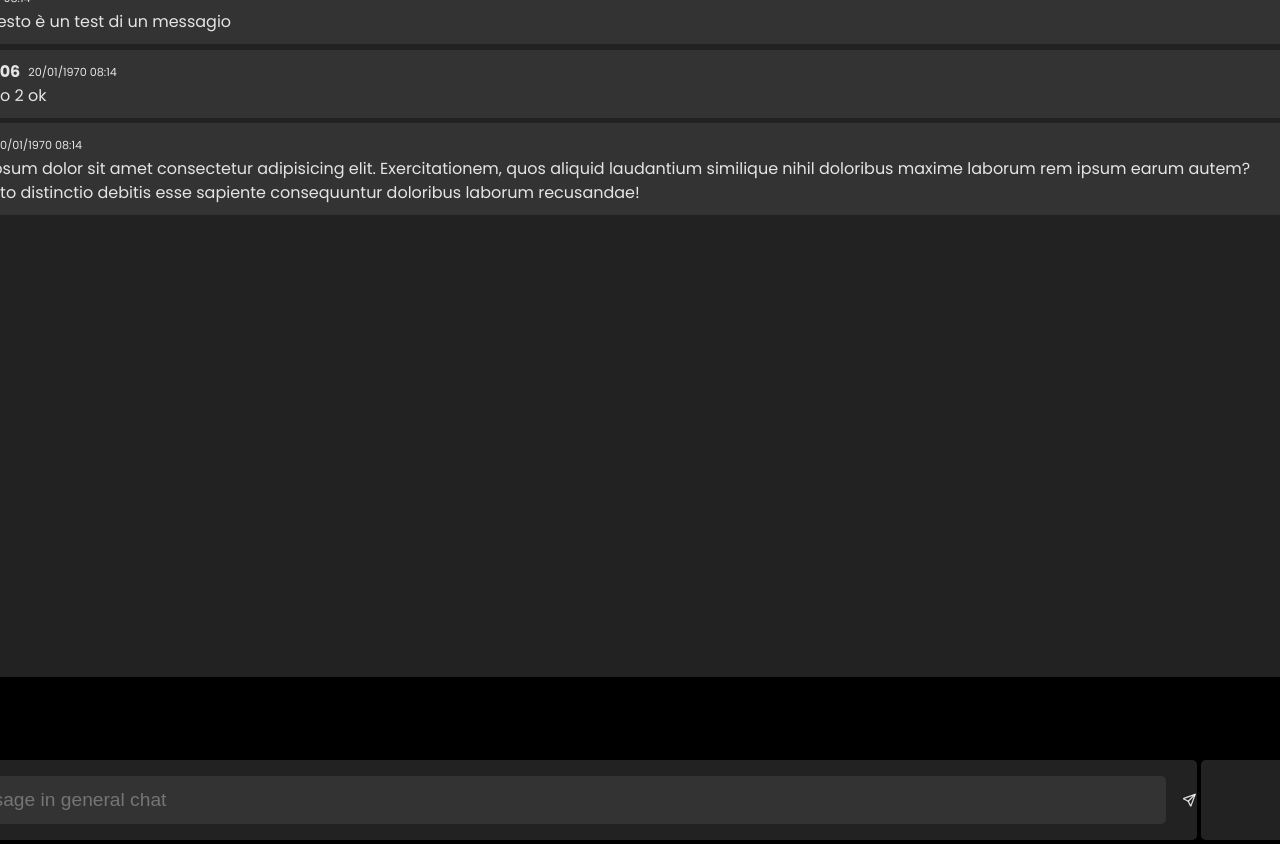
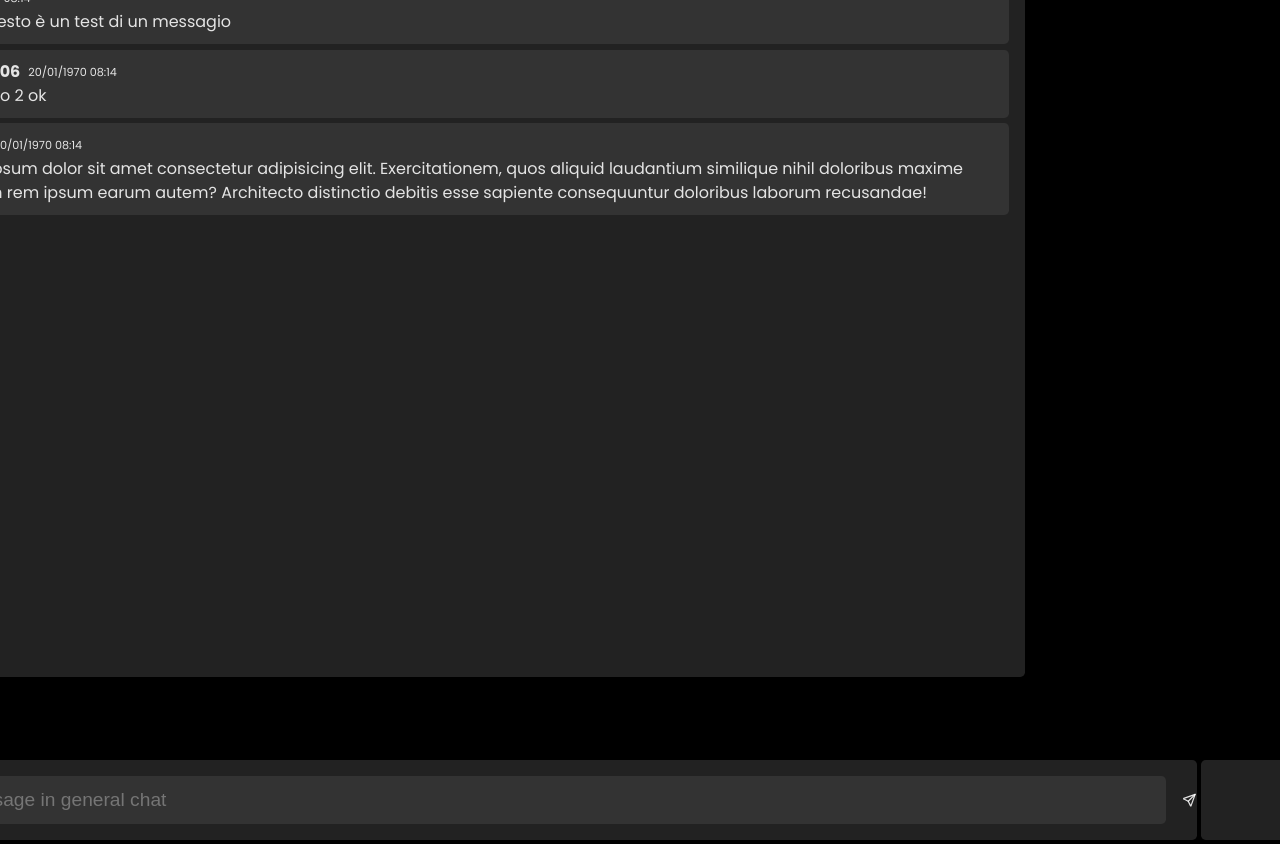
Before and after one commit to Type-Sentence/TypeSentece-Message-Client, a Next.js app: page / in a window 1280 px wide. Shown: the top 844 px of the page. Built offline with nearby package versions, Linux system fonts and the light colour scheme; no server answers.

Commit message:
Created the right card in the screan for login and settings

```diff
--- /dev/null
+++ b/src/components/LoginOrRegisterContainer/index.module.scss
@@ -0,0 +1,18 @@
+.container {
+    background-color: var(--gray);
+    width: 35%;
+    border-radius: 0.3rem;
+
+    display: flex;
+    flex-direction: column;
+    align-items: center;
+
+    .header {
+        display: flex;
+        flex-direction: row;
+        align-items: center;
+        gap: 3rem;
+
+        margin: 1.5rem 0;
+    }
+}
--- a/src/components/LoginOrRegisterContainer/index.tsx
+++ b/src/components/LoginOrRegisterContainer/index.tsx
@@ -1,10 +1,21 @@
+import { FC } from "react"
+import style from "./index.module.scss";
+import ChatSettingsLabel from "./headerLabel/ChatSettingsLabel";
+import AccountLabel from "./headerLabel/AccountLabel";
+
 type Props = {
 
 }
 
-const RegisterOrLoginContainer = () => {
+const RegisterOrLoginContainer: FC<Props> = () => {
     return (
-        <div>Container</div>
+        <div className={style.container}>
+            <div className={style.header}>
+                <ChatSettingsLabel />
+                <AccountLabel />
+            </div>
+            <div className={style.body}></div>
+        </div>
     )
 }
 
```
